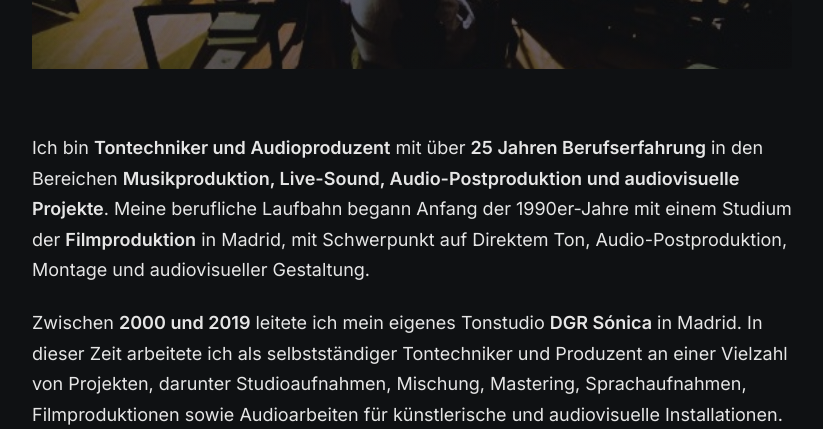
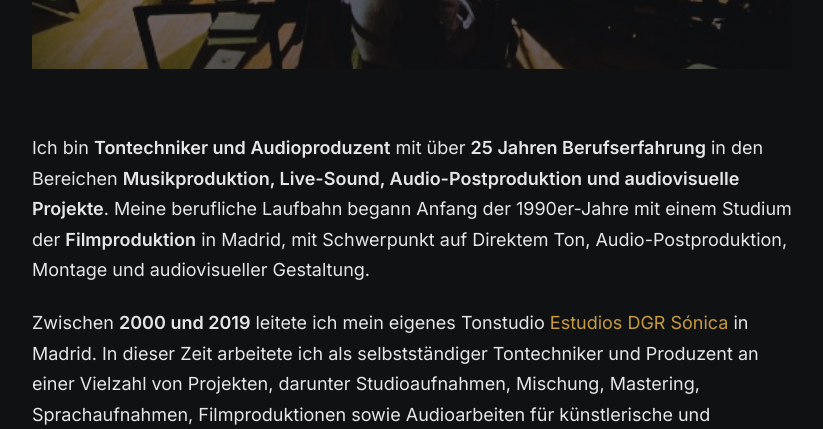
Before and after one commit to nomareira/ramon-moreira-sound, a plain HTML site: page index.html in a window 1280 px wide. Shown: the part 371-800 px from the top of the page, without its empty margins (228-1051 px from the left). Drawn offline with Linux system fonts and the light colour scheme.

Commit message:
Update index.html

```diff
--- a/index.html
+++ b/index.html
@@ -116,6 +116,18 @@
       margin-bottom: 22px;
     }
 
+    a {
+      color: var(--accent);
+      text-decoration: none;
+      transition: color 0.25s ease;
+    }
+
+    a:hover {
+      color: var(--text-main);
+      text-decoration: underline;
+      text-decoration-thickness: 1px;
+    }
+
     .hint {
       margin-top: 48px;
       font-size: 14px;
@@ -165,11 +177,11 @@
 
       <p>
         Zwischen <strong>2000 und 2019</strong> leitete ich mein eigenes Tonstudio
-        <strong>DGR Sónica</strong> in Madrid. In dieser Zeit arbeitete ich als
-        selbstständiger Tontechniker und Produzent an einer Vielzahl von Projekten,
-        darunter Studioaufnahmen, Mischung, Mastering, Sprachaufnahmen,
-        Filmproduktionen sowie Audioarbeiten für künstlerische und audiovisuelle
-        Installationen.
+        <a href="https://www.discogs.com/label/295327-Estudios-DGR-S%C3%B3nica?redirected=true&page=1" target="_blank">Estudios DGR Sónica</a>
+        in Madrid. In dieser Zeit arbeitete ich als selbstständiger Tontechniker und
+        Produzent an einer Vielzahl von Projekten, darunter Studioaufnahmen, Mischung,
+        Mastering, Sprachaufnahmen, Filmproduktionen sowie Audioarbeiten für
+        künstlerische und audiovisuelle Installationen.
       </p>
 
       <p>
```
